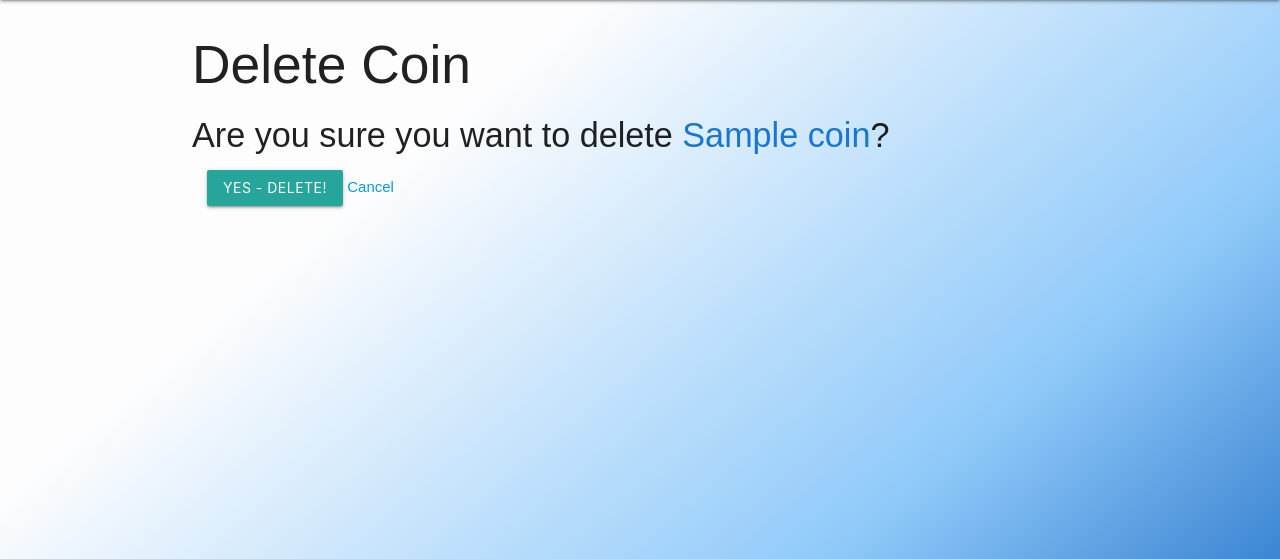
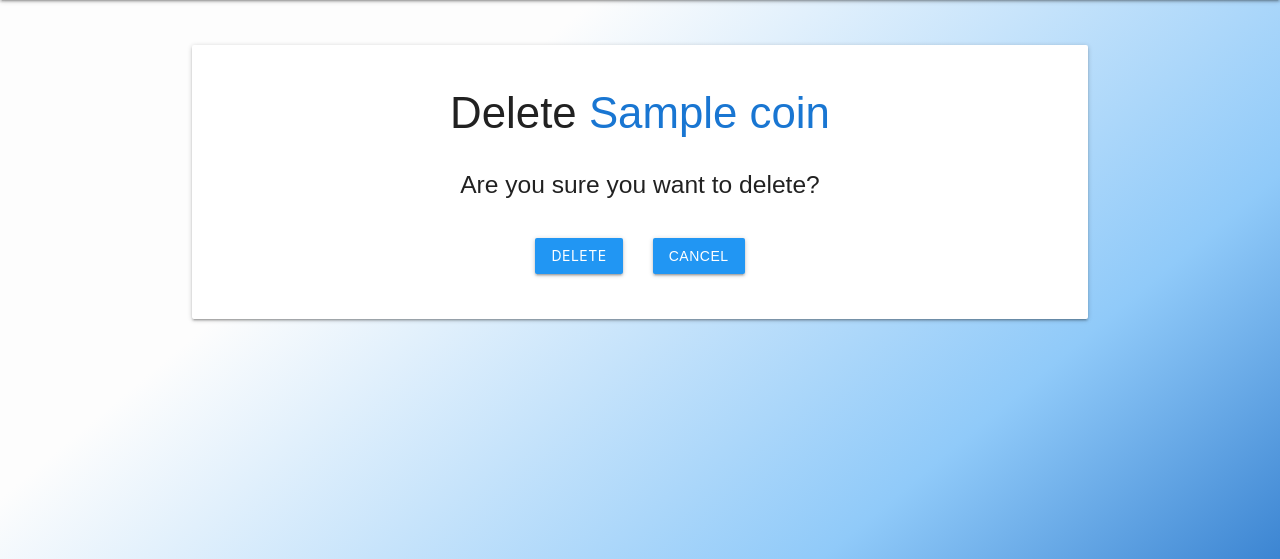
Before and after one commit to pclarytx10/cryptovision, a Django app: page /user_coins/1/delete/ in a window 1280 px wide. Shown: the part 64-623 px from the top of the page. Run offline with Django 4.2, Linux system fonts and the light colour scheme; a user stored in the database is signed in; tables that the repository leaves empty hold one stand-in row (values such as "Sample post"); parts of the project's set-up code (start-up, migrations or seed data) failed here and were passed over.

Commit message:
Create collapsable section for adding holdings
Create collapsable section for adding holdings. Wrap delete, detail, and form views for models in cards.

```diff
--- a/main_app/static/css/style.css
+++ b/main_app/static/css/style.css
@@ -47,7 +47,9 @@ form {
 .tbl-img {
     width: 14px;
     height: 14px;
-    /* margin-right: 5px; */
+}
+.detail-img{
+    margin: 1rem;
 }
 .material-icons {
     margin: .5rem;
@@ -55,3 +57,39 @@ form {
 .dropdown-content {
     color: red;
 }
+.collapsible-header {
+  display: -webkit-box;
+  display: -webkit-flex;
+  display: -ms-flexbox;
+  display: flex;
+  cursor: pointer;
+  -webkit-tap-highlight-color: transparent;
+  line-height: 1.5;
+  padding: 1rem;
+  background-color: #e3f2fd ;
+  border-bottom: 1px solid #4a148c;
+}
+.form-card {
+    margin-top: 3rem;
+    display: flex;
+    flex-direction: column;
+    justify-content: space-between;
+    padding: 1rem;
+}
+.del-card {
+    display: flex;
+    /* color: red; */
+    flex-direction: column;
+    align-items: center;
+}
+.del-form {
+    display: flex;
+    flex-direction: row;
+    align-items: space-between;
+}
+.del-form > input {
+    margin: 1rem;
+}
+.del-form > a {
+    margin: 1rem;
+}
--- a/main_app/templates/base.html
+++ b/main_app/templates/base.html
@@ -70,6 +70,9 @@
   </body>
 
   <script>
-    $(".dropdown-trigger").dropdown();
+    $(".dropdown-trigger").dropdown({
+      coverTrigger: false,
+      hover: true
+    });
   </script>
 </html>
--- a/main_app/templates/coins/detail.html
+++ b/main_app/templates/coins/detail.html
@@ -8,8 +8,8 @@
     </div>
 </div>
 
+<div class="card">
     <div class="row">
-
         <div class="col s12">
             {% comment %} <h2> {{ coin.name }} </h2> {% endcomment %}
             <div class="col s8">
@@ -17,7 +17,7 @@
                 <p> Price: {{ coin.coin_usd }} </p>
             </div>
             <div class="col s4">
-            <img src="{{ coin.coin_image }}" alt="{{ coin.coin_name }}" class="img-fluid">
+                <img class="detail-img" src="{{ coin.coin_image }}" alt="{{ coin.coin_name }}" class="img-fluid">
             </div>
             <div class="col s12">
                 <p> Description: {{ coin.description }} </p>
@@ -30,5 +30,6 @@
             </div>
         </div>
     </div>
+</div>
 
 {%endblock%}
--- a/main_app/templates/main_app/coin_form.html
+++ b/main_app/templates/main_app/coin_form.html
@@ -1,4 +1,6 @@
 {% extends 'base.html' %} {% block content %}
+
+<div class="card form-card">
   {% if object %}
   <h3>Edit <span class="teal-text">{{object.coin_name}}</span></h3>
   {% else %}
@@ -14,4 +16,6 @@
     </table>
     <input type="submit" value="Submit" class="btn-small" />
   </form>
+</div>
+
 {% endblock %}
--- a/main_app/templates/main_app/holding_form.html
+++ b/main_app/templates/main_app/holding_form.html
@@ -1,4 +1,6 @@
 {% extends 'base.html' %} {% block content %}
+
+<div class="card form-card">
   {% if object %}
   <h2>Edit Holding id: <span class="teal-text">{{object.id}}</span></h2>
   {% else %}
@@ -14,6 +16,8 @@
     </table>
     <input type="submit" value="Submit" class="btn-small" />
   </form>
+</div>
+
 <script>
     var dateEl = document.getElementById('id_date');
     M.Datepicker.init(dateEl, {
--- a/main_app/templates/main_app/user_coin_confirm_delete.html
+++ b/main_app/templates/main_app/user_coin_confirm_delete.html
@@ -1,14 +1,17 @@
 {% extends 'base.html' %} {% block content %}
-<h2>Delete Coin</h2>
 
-<h4>
-  Are you sure you want to delete
-  <span class="blue-text text-darken-2">{{ object.coin }}</span>?
-</h4>
+<div class="card form-card del-card">
+  <h3>Delete <span class="blue-text text-darken-2">{{ object.coin }}</span></h3>
 
-<form action="" method="POST">
-  {% csrf_token %}
-  <input type="submit" value="Yes - Delete!" class="btn" />
-  <a href="{% url 'user_coins_detail' user_coin.id %}">Cancel</a>
-</form>
+  <h5>
+    Are you sure you want to delete?
+  </h5>
+
+  <form class="del-form" action="" method="POST">
+    {% csrf_token %}
+    <input type="submit" value="Delete" class="btn blue" />
+    <a href="{% url 'user_coins_detail' user_coin.id %}" class="btn blue">Cancel</a>
+  </form>
+</div>
+
 {% endblock %}
--- a/main_app/templates/main_app/user_coin_form.html
+++ b/main_app/templates/main_app/user_coin_form.html
@@ -1,4 +1,6 @@
 {% extends 'base.html' %} {% block content %}
+
+<div class="card form-card">
   {% if object %}
   <h3>Edit <span class="teal-text">{{object.coin_name}}</span></h3>
   {% else %}
@@ -14,6 +16,7 @@
     </table>
     <input type="submit" value="Submit" class="btn-small" />
   </form>
+</div>
 
 <script>
     var selectEle = document.getElementById('id_coin');
```
Also changed, not shown: main_app/templates/holdings/detail.html (+6 -3 lines), main_app/templates/main_app/coin_confirm_delete.html (+14 -10 lines), main_app/templates/main_app/holding_confirm_delete.html (+13 -10 lines), main_app/templates/user_coins/detail.html (+36 -12 lines). Lines whose indentation alone changed are shown as unchanged.
